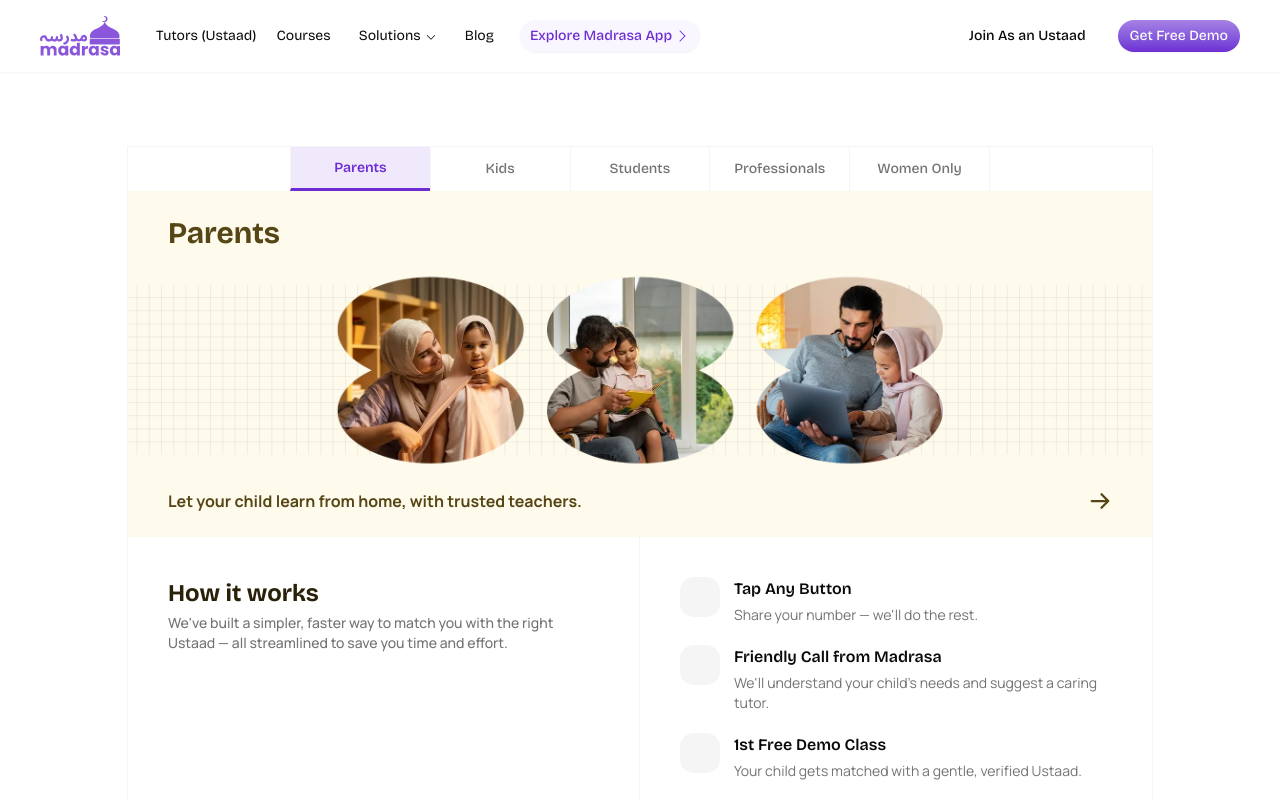
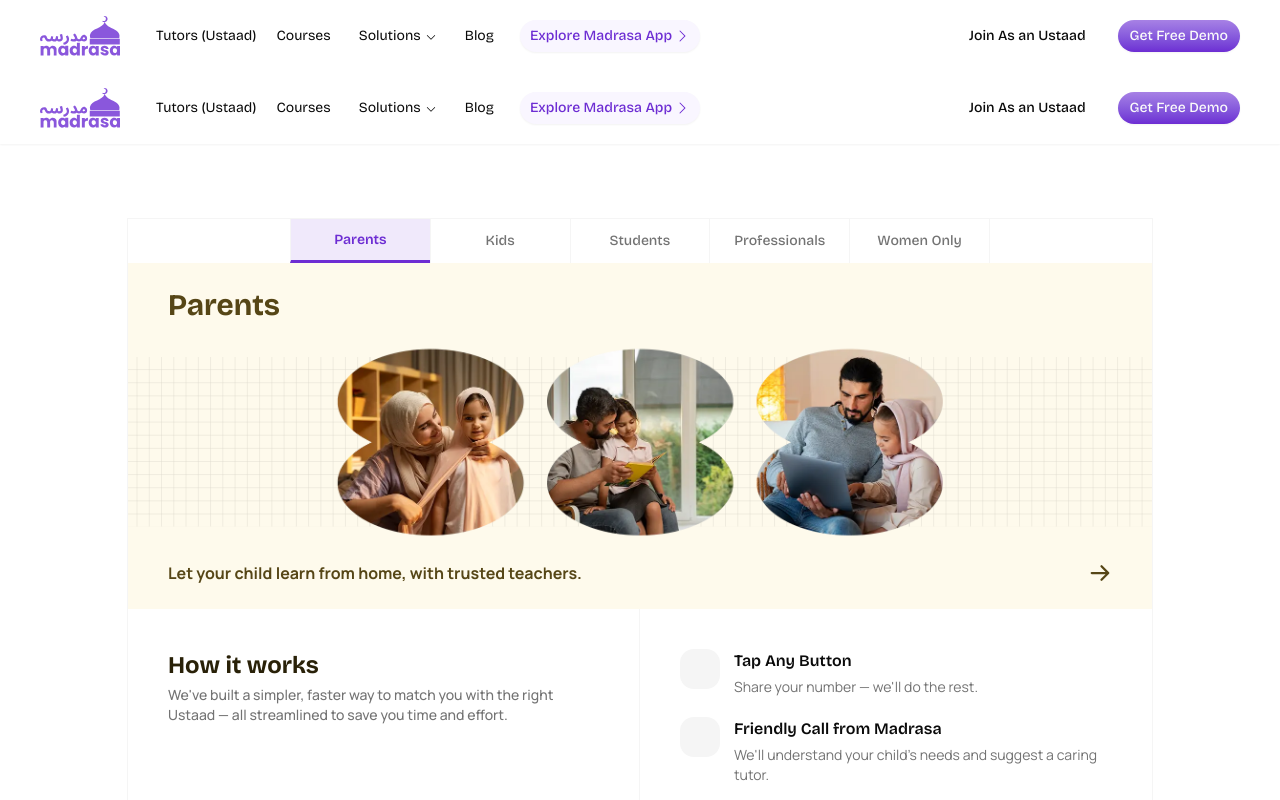
Before and after one commit to aumirza/madrasa-landing, a Next.js app: page / in a window 1280 px wide. Shown: the top 800 px of the page. Built offline with nearby package versions, Linux system fonts and the light colour scheme.

Commit message:
refactor: move root page module to route group

```diff
--- /dev/null
+++ b/src/app/(main)/layout.tsx
@@ -0,0 +1,14 @@
+import { Header } from '@/components/Header';
+
+export default function RootLayout({
+  children,
+}: Readonly<{
+  children: React.ReactNode;
+}>) {
+  return (
+    <>
+      <Header />
+      <main>{children}</main>
+    </>
+  );
+}
```
Also changed, not shown: src/app/(main)/page.tsx (renamed from src/app/page.tsx).
